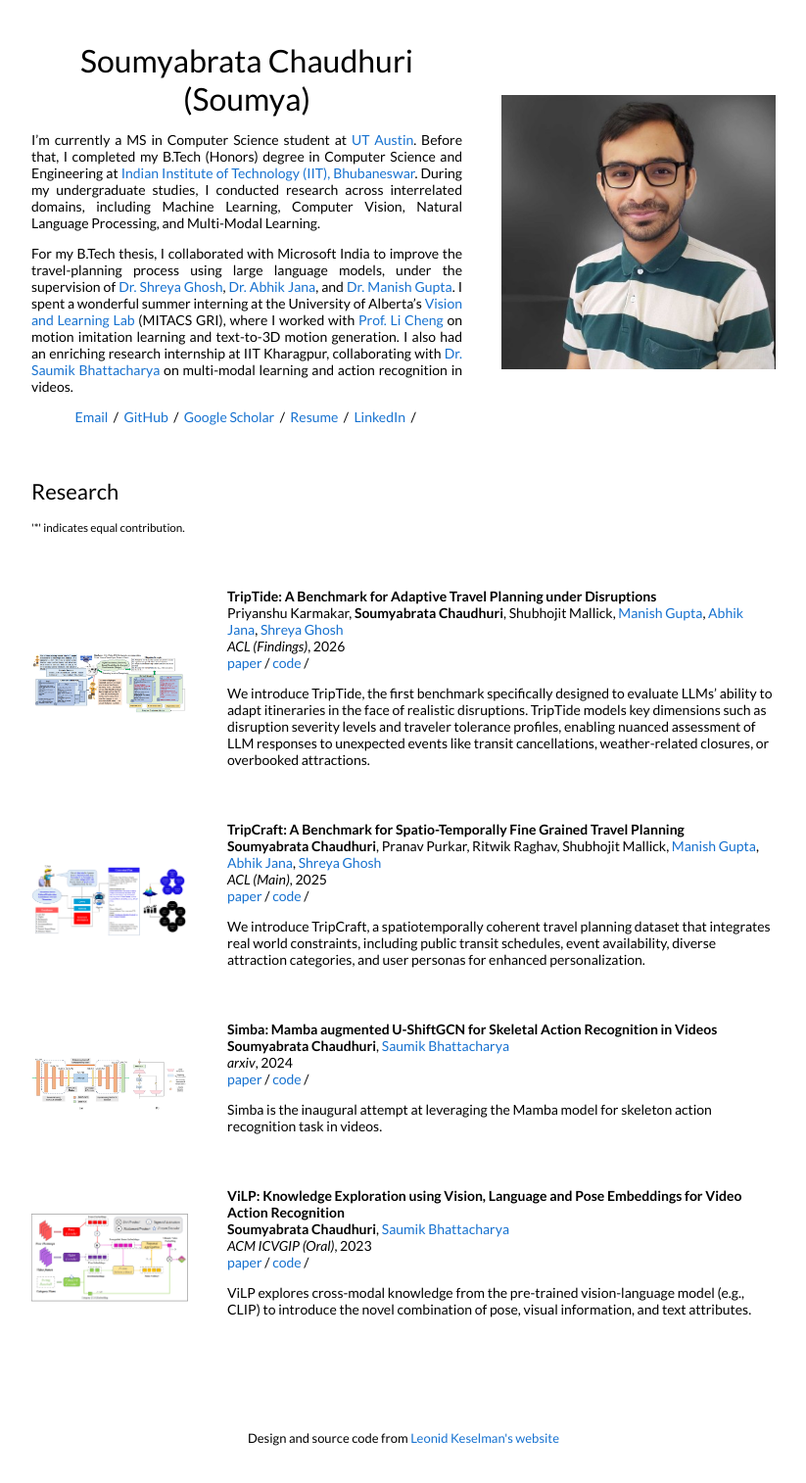
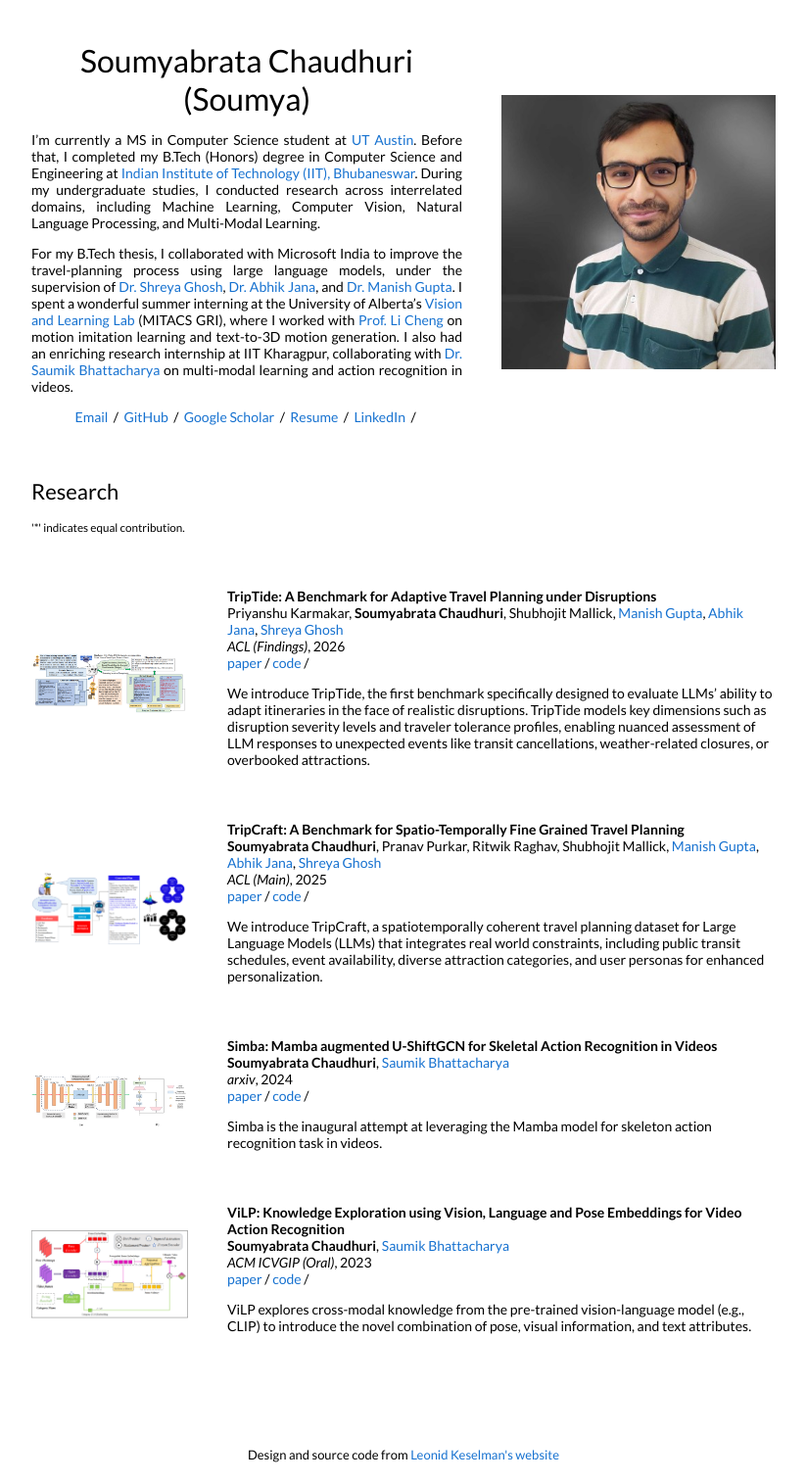
Before and after one commit to Soumyabrata2003/Soumyabrata2003.github.io, a Jekyll site: the page built from _posts/2025-08-09-soumya-tripcraft-triptide.markdown, in a window 1280 px wide. Shown: the whole page at 98% size, without its empty margins (228-1051 px from the left). Built offline with Jekyll 4.4.1, drawn with Linux system fonts in a browser that asks for light colours.

Commit message:
Update description to include LLMs in TripCraft

```diff
--- a/_posts/2025-08-09-soumya-tripcraft.markdown
+++ b/_posts/2025-08-09-soumya-tripcraft.markdown
@@ -14,4 +14,4 @@ code: "https://github.com/Soumyabrata2003/TripCraft"
 # demo: ""
 
 ---
-We introduce TripCraft, a spatiotemporally coherent travel planning dataset that integrates real world constraints, including public transit schedules, event availability, diverse attraction categories, and user personas for enhanced personalization.
+We introduce TripCraft, a spatiotemporally coherent travel planning dataset for Large Language Models (LLMs) that integrates real world constraints, including public transit schedules, event availability, diverse attraction categories, and user personas for enhanced personalization.
```
